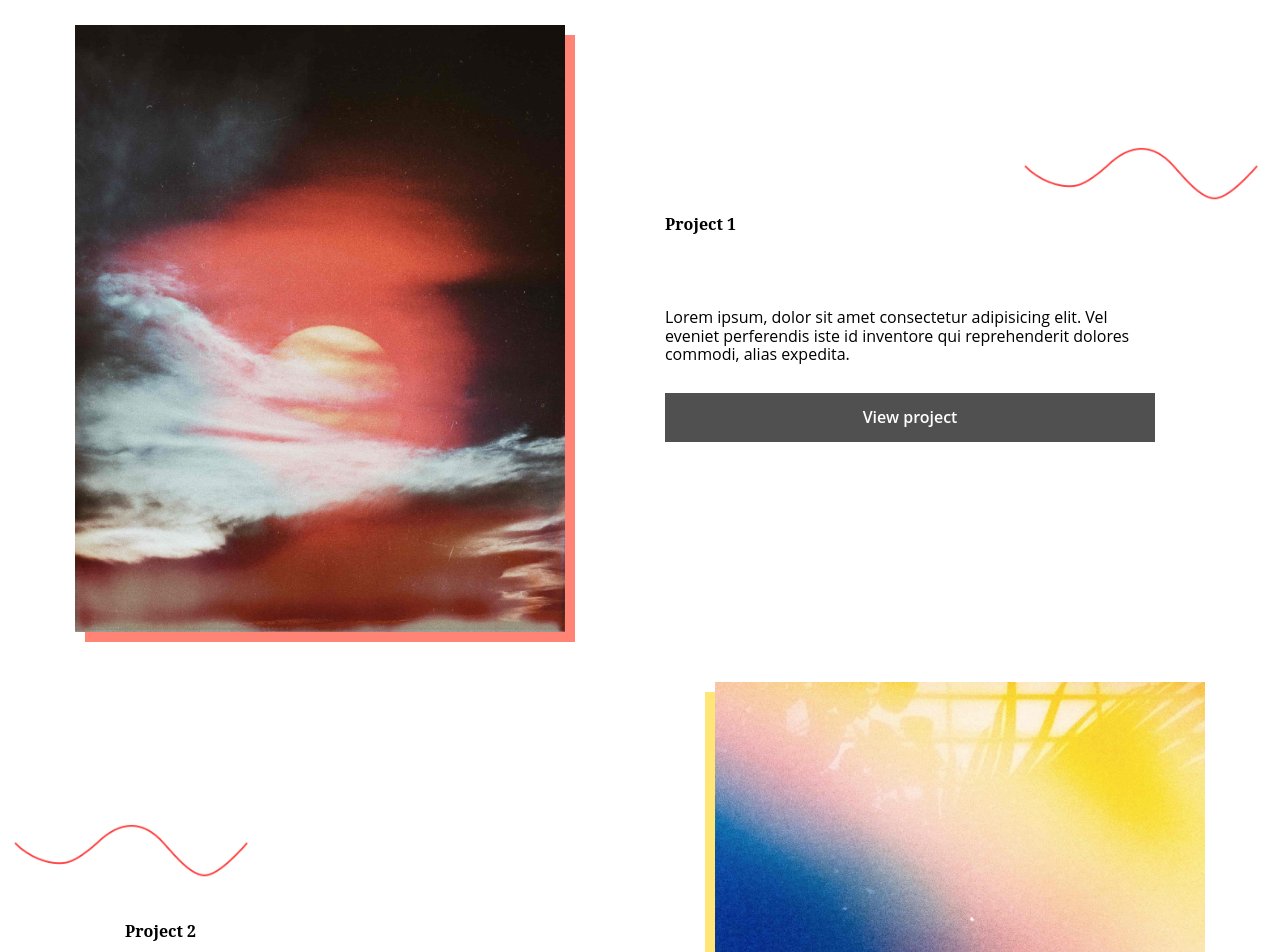
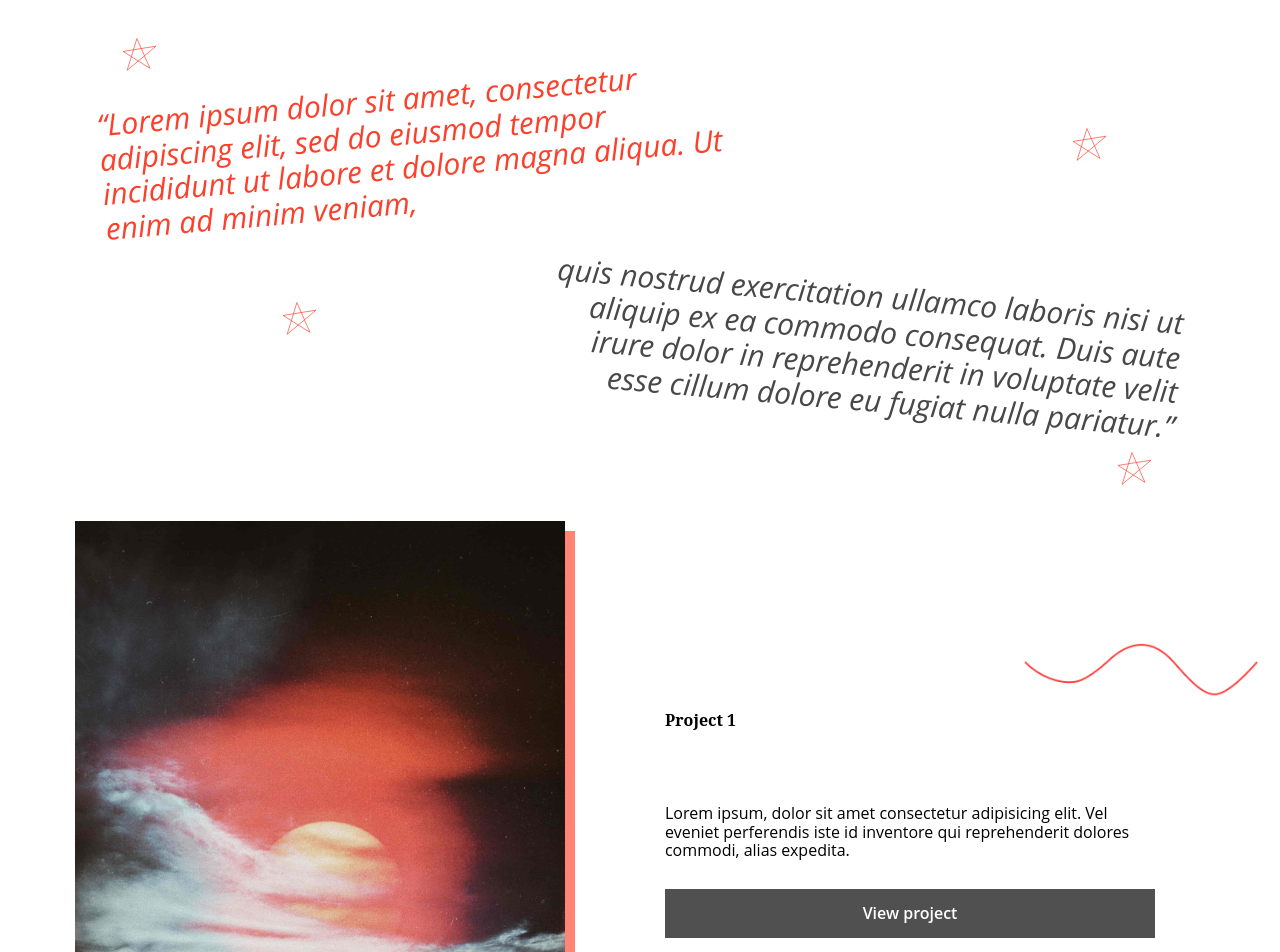
Before and after one commit to mikosramek/.sprnt_gsap, a plain HTML site: page index.html in a window 1280 px wide. Shown: the part 760-1712 px from the top of the page. Drawn offline with nearby package versions, Linux system fonts and the light colour scheme; files whose address does not match are found by name.

Commit message:
Adding the about section animations

```diff
--- a/index.html
+++ b/index.html
@@ -24,8 +24,13 @@
   </header>
   <main>
     <section class="about" id="about">
-      <div class="wrapper">
-
+      <div class="wrapper clearfix">
+        <div class="star" id="star1"><img src="./assets/star.svg" alt="A star."></div>
+        <div class="star" id="star2"><img src="./assets/star.svg" alt="A star."></div>
+        <div class="star" id="star3"><img src="./assets/star.svg" alt="A star."></div>
+        <div class="star" id="star4"><img src="./assets/star.svg" alt="A star."></div>
+        <p class="quoteOne" id="quoteOne">“Lorem ipsum dolor sit amet, consectetur adipiscing elit, sed do eiusmod tempor incididunt ut labore et dolore magna aliqua. Ut enim ad minim veniam,</p>
+        <p class="quoteTwo" id="quoteTwo">quis nostrud exercitation ullamco laboris nisi ut aliquip ex ea commodo consequat. Duis aute irure dolor in reprehenderit in voluptate velit esse cillum dolore eu fugiat nulla pariatur.”</p>
       </div>
     </section>
     <section class="projects" id="works">
@@ -43,7 +48,7 @@
           <li>
             <div class="projectImage"><img src="./assets/project2.jpg" alt=""></div>
             <div class="projectText">
-              <h2>Project 2</h2>
+              <h2 class="sideLine">Project 2</h2>
               <p>Lorem ipsum dolor sit amet, consectetur adipisicing elit. Blanditiis reiciendis quasi dolorum praesentium ipsam. Aspernatur doloremque quod est deleniti nostrum?</p>
               <a href="">View project</a>
               <div class="wiggle"><img src="./assets//line.png" alt=""></div>
--- a/scripts/script.js
+++ b/scripts/script.js
@@ -18,6 +18,7 @@ animations.getRandomNumber = (min, max) => {
   return min + Math.floor(Math.random() * max);
 }
 
+
 $(document).ready(function(){
   gsap.from("h1", animations.slideIn);
 
@@ -27,4 +28,23 @@ $(document).ready(function(){
     gsap.to(this, animations.normal);
   });
 
+  var aboutIntro = gsap.timeline({paused: true});
+  aboutIntro
+    .addLabel("text")
+    .to('#quoteOne', {duration: 1.4, rotation: -5}, "text")
+    .to('#quoteTwo', {duration: 1.4, rotation: 5}, "text")
+    .addLabel("stars")
+    .from('#star1', {duration: 0.8, x: -150, y: -100, opacity: 0}, "stars")
+    .from('#star2', {duration: 1.2, x: -150, y: 200, opacity: 0}, "stars")
+    .from('#star3', {duration: 0.6, x: 200, y: -150, opacity: 0}, "stars")
+    .from('#star4', {duration: 1, x: 200, y: 150, opacity: 0}, "stars");
+  $(window).scroll( function(){
+    var currentScroll = $(this).scrollTop();
+    var elementHeight = $('#about').height();
+      if( currentScroll > elementHeight - 50 && currentScroll > 0 ){
+        windowScroll = currentScroll/elementHeight;
+        aboutIntro.play();
+      }
+  });
+
 });
--- a/styles/style.css
+++ b/styles/style.css
@@ -64,6 +64,47 @@ header h1 {
   font-weight: 400;
 }
 
+.about {
+  padding: 50px 0;
+}
+.about .wrapper {
+  position: relative;
+}
+
+.about p {
+  font-size: 3rem;
+  width: 60%;
+  font-family: 'Open Sans', sans-serif;
+  font-style: italic;
+}
+.quoteOne {
+  color: #FB402C;
+}
+.quoteTwo {
+  color: #484848;
+  text-align: right;
+  float: right;
+}
+.star {
+  position: absolute;
+  width: 50px;
+}
+.star:nth-of-type(1){
+  top: -50px;
+  left: 15px;
+}
+.star:nth-of-type(2){
+  bottom: 100px;
+  left: 175px;
+}
+.star:nth-of-type(3){
+  right: 65px;
+  top: 40px;
+}
+.star:nth-of-type(4){
+  right: 20px;
+  bottom: -50px;
+}
 
 .projectsList li{
   display: flex;
@@ -79,6 +120,7 @@ header h1 {
 .projectImage img {
   box-shadow: 10px 10px 0px #FF8476;
   position: relative;
+  z-index: 2;
   right: 50px;
 }
 
@@ -128,3 +170,17 @@ header h1 {
   right: 0;
   left: -100px;
 }
+.sideLine {
+  position: relative;
+}
+.sideLine::after {
+  content: '';
+  display: block;
+  position: absolute;
+  z-index: 0;
+  width: 100%;
+  height: 1px;
+  background-color: #484848;
+  left: 130px;
+  bottom: 50%;
+}
```
